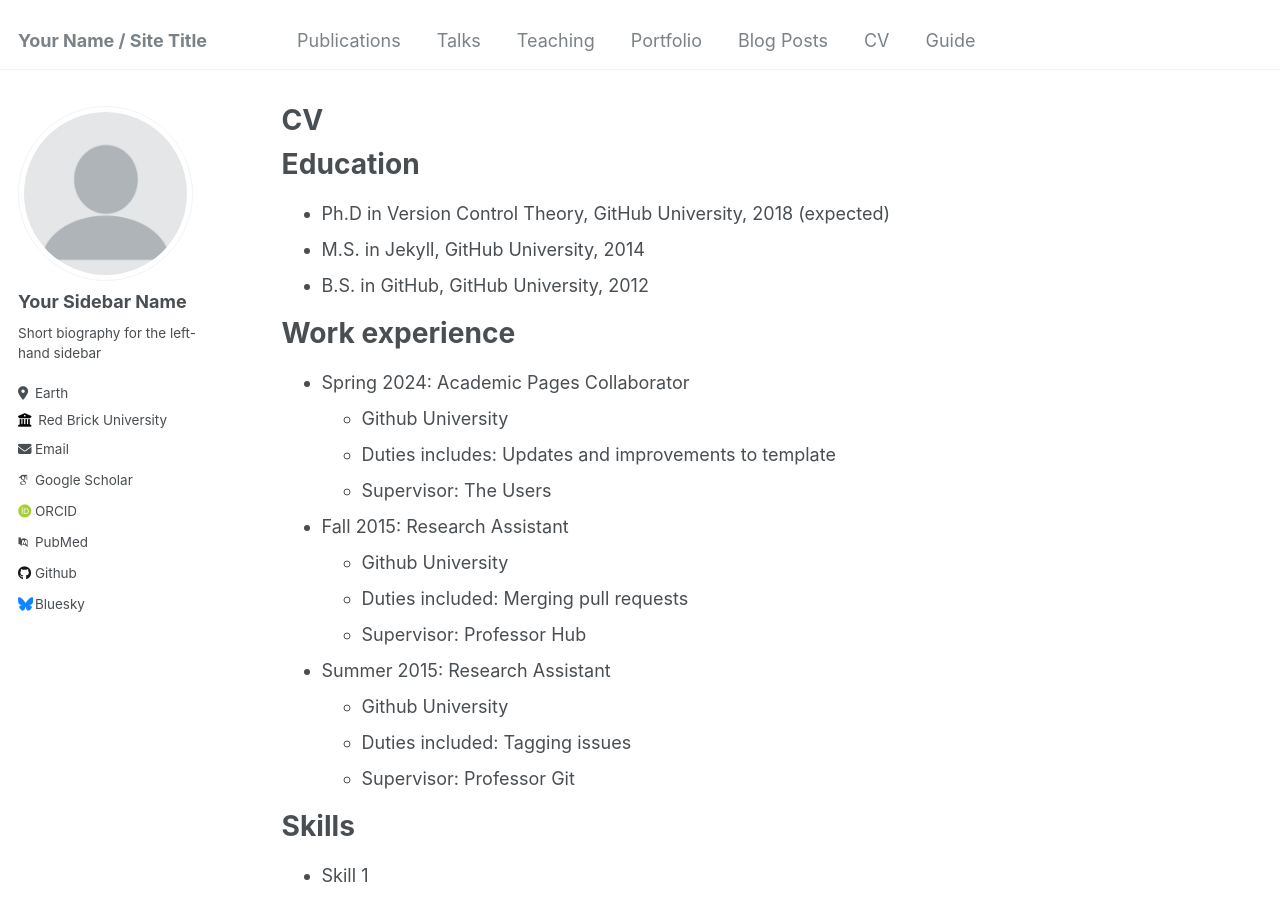
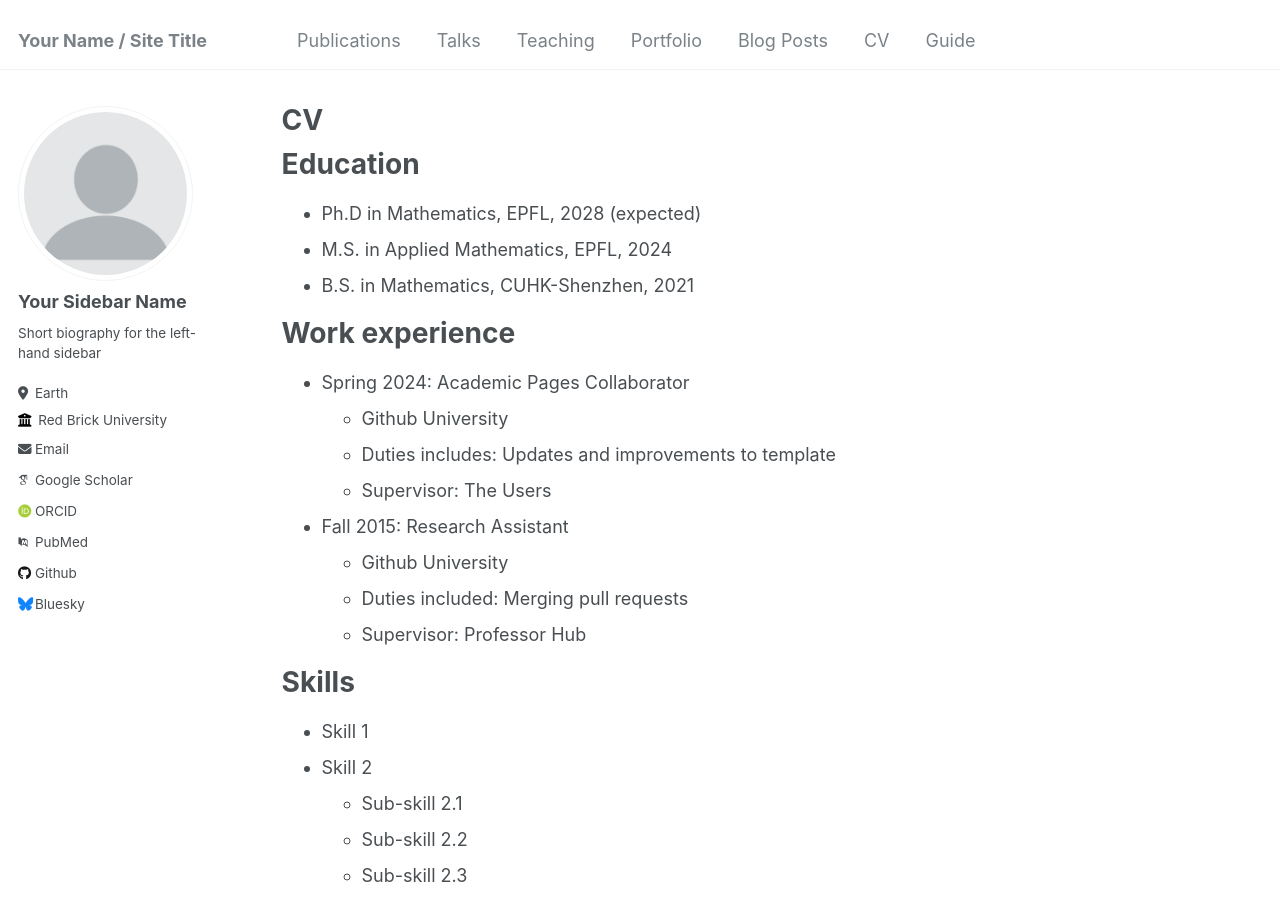
Before and after one commit to jiaye-W/jiaye-W.github.io, a Jekyll site: the page built from _pages/cv.md, in a window 1280 px wide and 900 px high. Built offline with Jekyll 4.4.1, drawn with Linux system fonts in a browser that asks for light colours; some web fonts are replaced.

Commit message:
First small changes on CV

```diff
--- a/_pages/cv.md
+++ b/_pages/cv.md
@@ -11,9 +11,9 @@ redirect_from:
 
 Education
 ======
-* Ph.D in Version Control Theory, GitHub University, 2018 (expected)
-* M.S. in Jekyll, GitHub University, 2014
-* B.S. in GitHub, GitHub University, 2012
+* Ph.D in Mathematics, EPFL, 2028 (expected)
+* M.S. in Applied Mathematics, EPFL, 2024
+* B.S. in Mathematics, CUHK-Shenzhen, 2021
 
 Work experience
 ======
@@ -26,11 +26,6 @@ Work experience
   * Github University
   * Duties included: Merging pull requests
   * Supervisor: Professor Hub
-
-* Summer 2015: Research Assistant
-  * Github University
-  * Duties included: Tagging issues
-  * Supervisor: Professor Git
 
 Skills
 ======
```
